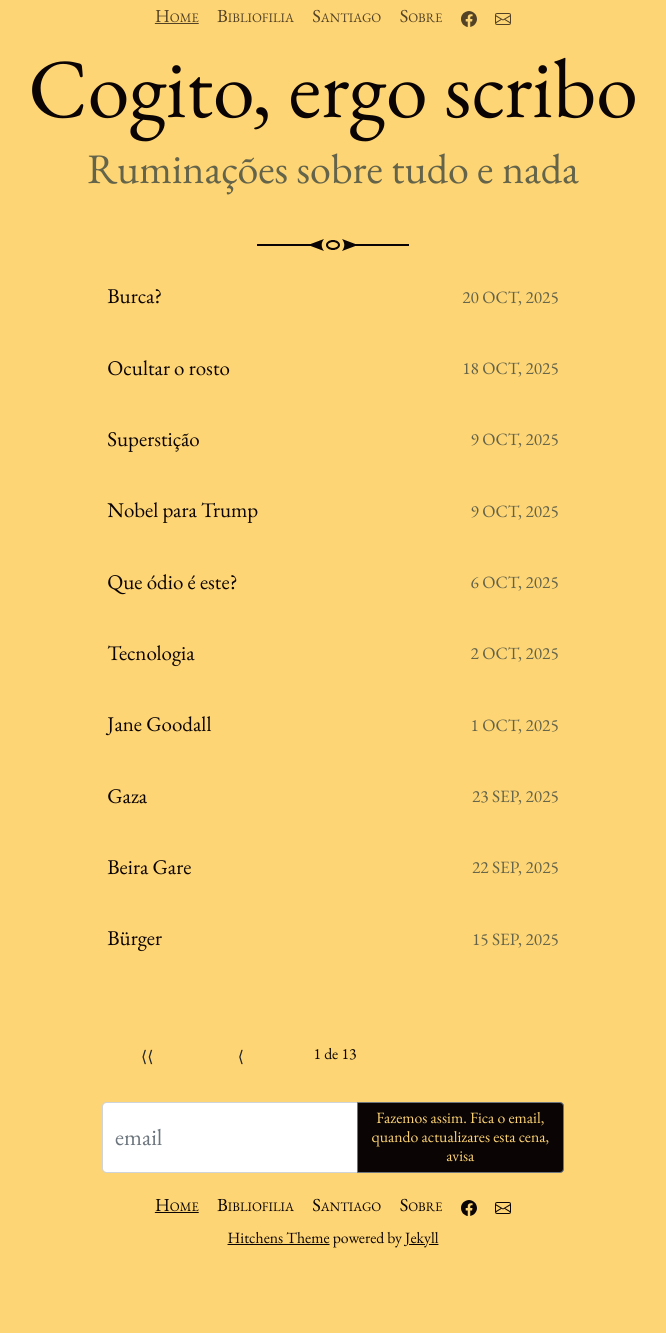
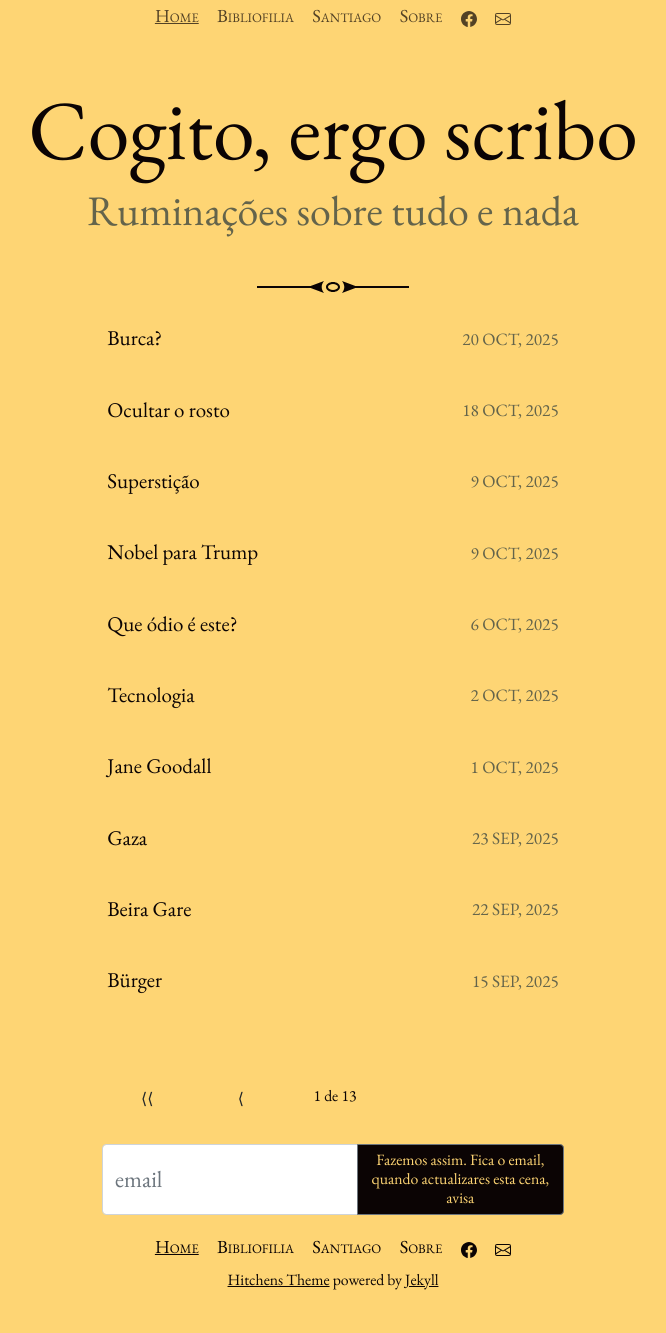
Before and after one commit to pjgsilva/pjgsilva.github.io, a Jekyll site: the page built from index.html, in a window 1280 px wide. Shown: the whole page, without its empty margins (307-973 px from the left). Built offline with Jekyll 4.4.1, drawn with Linux system fonts in a browser that asks for light colours; the list of posts is cut into pages by our own code; before the commit the page ends 1291 px from its top, so only the background shows below that.

Commit message:
Revert "styles"
This reverts commit f3bfc3f475c947da676ff64eb5d115a8bcd5bb47.

```diff
--- a/_sass/_base.scss
+++ b/_sass/_base.scss
@@ -8,6 +8,7 @@ body {
 
 h1 {
   font-size: 3em;
+  margin: .5em auto;
 }
 
 h2 {
```
